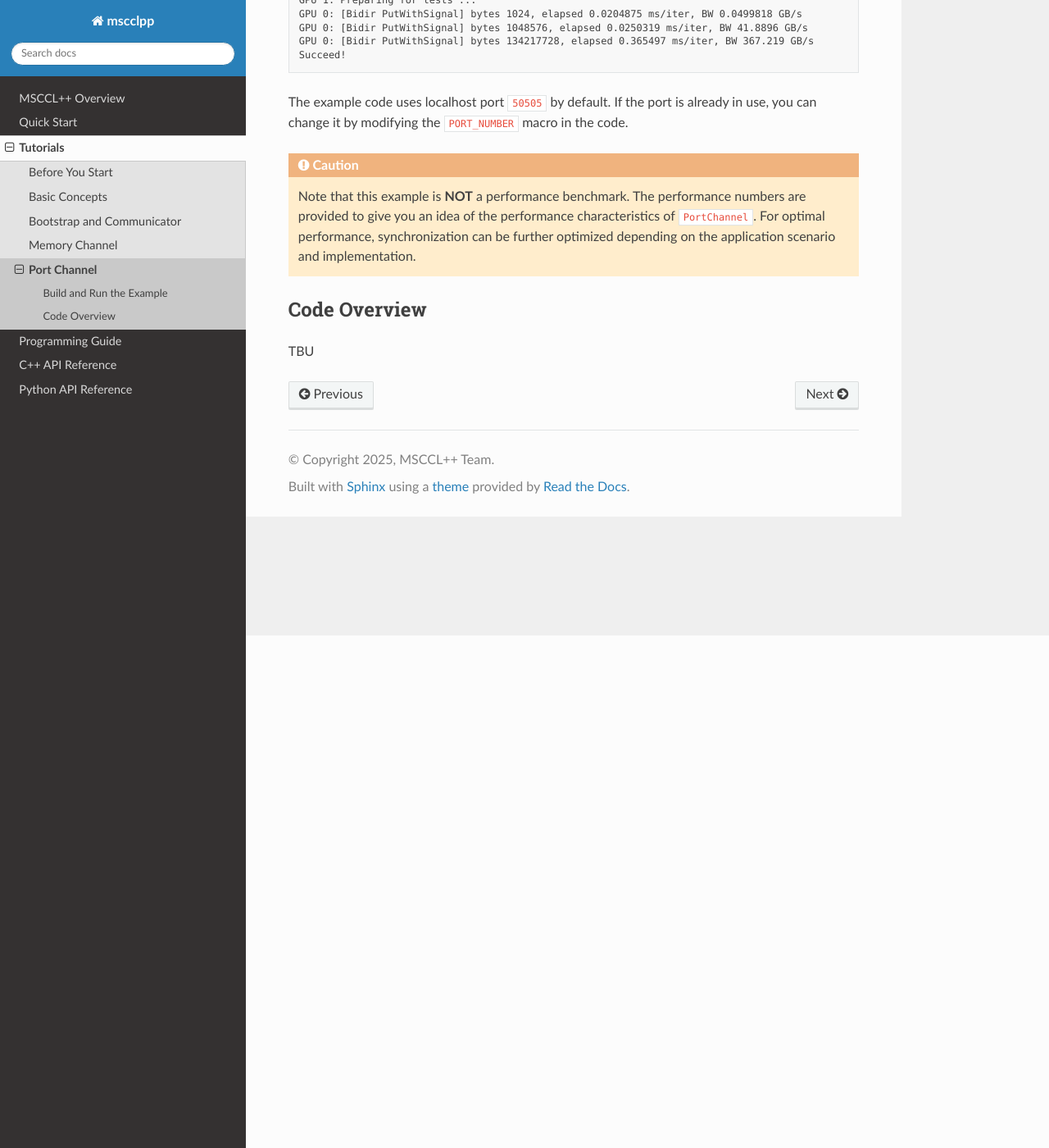
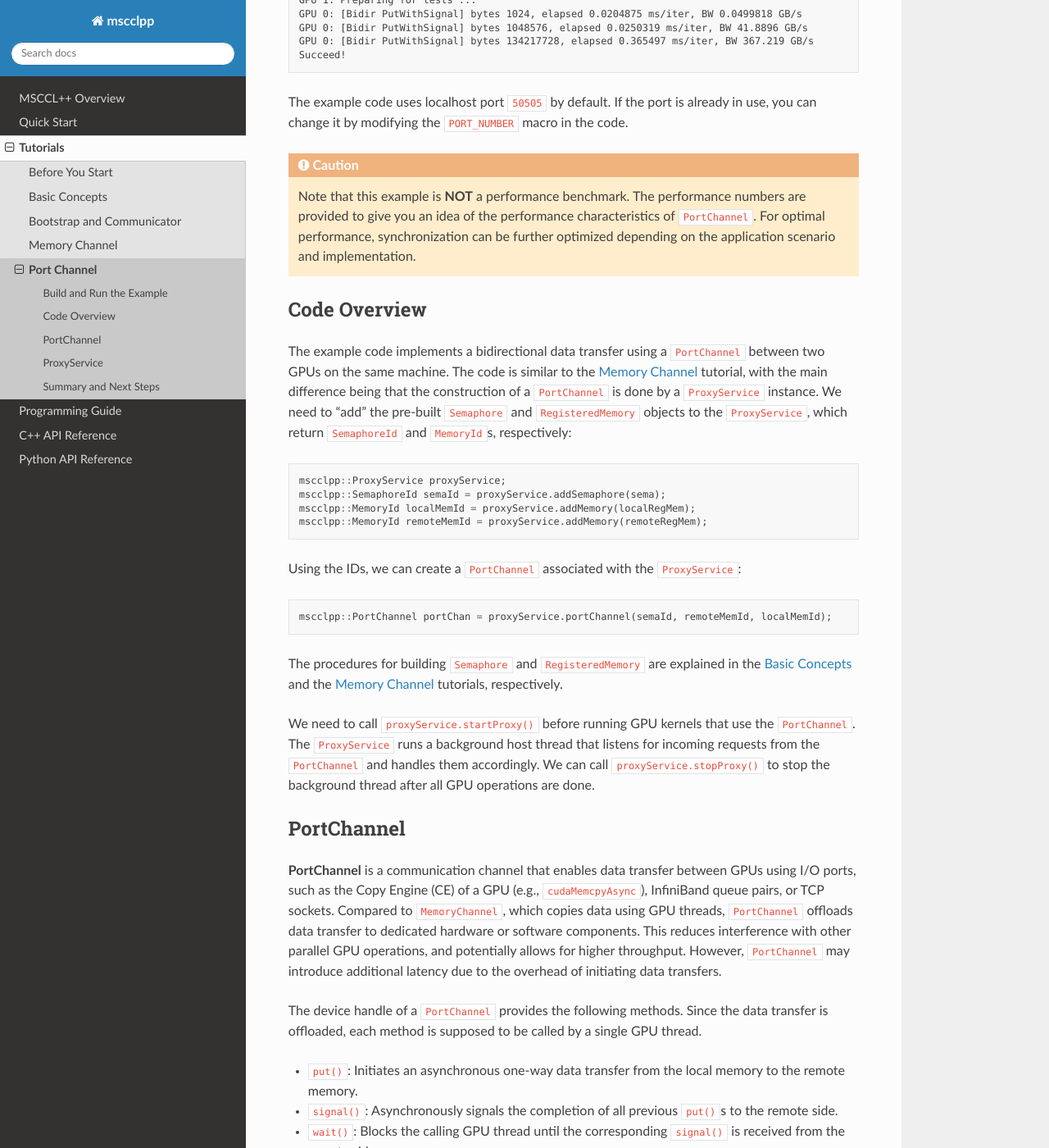
Before and after one commit to microsoft/mscclpp, a Sphinx documentation site: the page built from docs/tutorials/04-port-channel.md, in a window 1280 px wide and 1400 px high, scrolled down 625 px. Shown: the whole window at 82% size. Built offline with Sphinx 7.4.7 and the Read the Docs theme 3.1.0, drawn with Linux system fonts in a browser that asks for light colours; some of the changed text lies outside the part shown.

Commit message:
Update the port channel tutorial doc

````diff
--- a/docs/tutorials/04-port-channel.md
+++ b/docs/tutorials/04-port-channel.md
@@ -35,4 +35,73 @@ Note that this example is **NOT** a performance benchmark. The performance numbe
 
 ## Code Overview
 
-TBU
+The example code implements a bidirectional data transfer using a `PortChannel` between two GPUs on the same machine. The code is similar to the [Memory Channel](./03-memory-channel.md) tutorial, with the main difference being that the construction of a `PortChannel` is done by a `ProxyService` instance. We need to "add" the pre-built `Semaphore` and `RegisteredMemory` objects to the `ProxyService`, which return `SemaphoreId` and `MemoryId`s, respectively:
+
+```cpp
+mscclpp::ProxyService proxyService;
+mscclpp::SemaphoreId semaId = proxyService.addSemaphore(sema);
+mscclpp::MemoryId localMemId = proxyService.addMemory(localRegMem);
+mscclpp::MemoryId remoteMemId = proxyService.addMemory(remoteRegMem);
+```
+
+Using the IDs, we can create a `PortChannel` associated with the `ProxyService`:
+
+```cpp
+mscclpp::PortChannel portChan = proxyService.portChannel(semaId, remoteMemId, localMemId);
+```
+
+The procedures for building `Semaphore` and `RegisteredMemory` are explained in the [Basic Concepts](./01-basic-concepts.md) and the [Memory Channel](./03-memory-channel.md) tutorials, respectively.
+
+We need to call `proxyService.startProxy()` before running GPU kernels that use the `PortChannel`. The `ProxyService` runs a background host thread that listens for incoming requests from the `PortChannel` and handles them accordingly. We can call `proxyService.stopProxy()` to stop the background thread after all GPU operations are done.
+
+## PortChannel
+
+**PortChannel** is a communication channel that enables data transfer between GPUs using I/O ports, such as the Copy Engine (CE) of a GPU (e.g., `cudaMemcpyAsync`), InfiniBand queue pairs, or TCP sockets. Compared to `MemoryChannel`, which copies data using GPU threads, `PortChannel` offloads data transfer to dedicated hardware or software components. This reduces interference with other parallel GPU operations, and potentially allows for higher throughput. However, `PortChannel` may introduce additional latency due to the overhead of initiating data transfers.
+
+The device handle of a `PortChannel` provides the following methods. Since the data transfer is offloaded, each method is supposed to be called by a single GPU thread.
+- `put()`: Initiates an asynchronous one-way data transfer from the local memory to the remote memory.
+- `signal()`: Asynchronously signals the completion of all previous `put()`s to the remote side.
+- `wait()`: Blocks the calling GPU thread until the corresponding `signal()` is received from the remote side.
+- `poll()`: Non-blocking version of `wait()`. Returns immediately with a boolean indicating whether the signal has been received.
+- `flush()`: Synchronizes the local GPU with the `PortChannel`, ensuring that all previous operations are completed.
+- Fused methods (e.g., `putWithSignal()`): combines multiple sequential operations into a single call for efficiency.
+
+The following diagram illustrates how the `bidirPutKernel()` function in the example code would work when GPU0 is faster than GPU1. The execution order may vary depending on the relative speeds of the GPUs.
+
+```{mermaid}
+sequenceDiagram
+    participant GPU0
+    participant GPU1
+
+    GPU0->>GPU1: signal()
+    GPU1->>GPU0: signal()
+
+    Note over GPU0: wait() returns by signal()
+
+    GPU0->>GPU1: putWithSignal(): copy local data range<br>[0:copyBytes) to remote range [0:copyBytes)
+
+    Note over GPU1: wait() returns by signal()
+
+    GPU1->>GPU0: putWithSignal(): copy local data range<br>[copyBytes:2*copyBytes) to remote range [copyBytes:2*copyBytes)
+
+    Note over GPU0: wait() returns by putWithSignal()
+    Note over GPU1: wait() returns by putWithSignal()
+```
+
+## ProxyService
+
+**ProxyService** is a host-side service that assists operation of one or more `PortChannel`s. When a `PortChannel` calls `put()`, `signal()`, or `flush()` methods (or their fused versions) on GPU, it constructs a corresponding request and pushes it into a FIFO queue managed by the `ProxyService` on the host side. The `ProxyService` runs a background thread that processes these requests and performs the actual data transfers or signaling operations using the appropriate implementation, which depends on the transport type of the `Connection` associated with the channel.
+
+In most cases, users only need to use a `ProxyService` instance to create `PortChannel`s and start/stop the proxy thread.
+
+```{caution}
+The device handle methods of `PortChannel` are thread-safe except when the number of concurrent threads exceeds the FIFO queue size of the `ProxyService`. The default FIFO queue size is 512, which can be changed by passing a different value to the `ProxyService` constructor.
+```
+
+```{note}
+Advanced users may want to customize the behavior of `ProxyService` to support custom request types or transport mechanisms, which can be done by subclassing `BaseProxyService`. See an example in [class AllGatherProxyService](https://github.com/microsoft/mscclpp/blob/main/test/mscclpp-test/allgather_test.cu#L503).
+```
+
+## Summary and Next Steps
+
+In this tutorial, we learned how to use `PortChannel` for bidirectional data transfer between two GPUs using a `ProxyService`.
````
